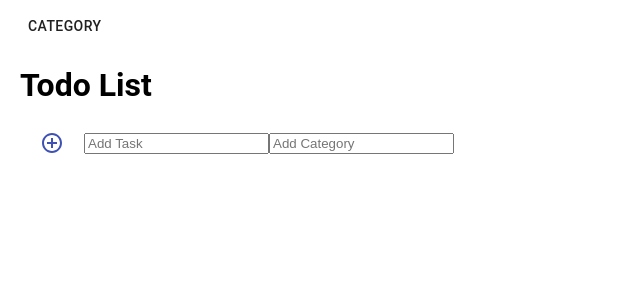
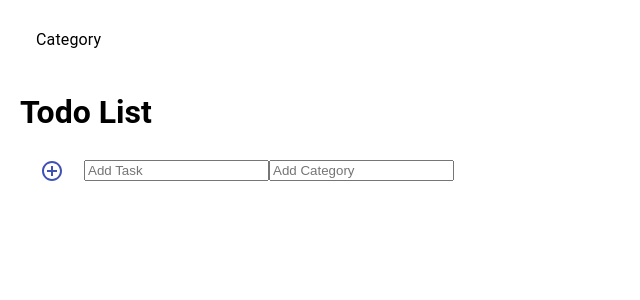
Before and after one commit to JimmyLin39/todo-app, a React (Create React App) app: page / in a window 1280 px wide. Shown: the top 300 px of the page, without its empty margins (0-640 px from the left). Built offline with nearby package versions, Linux system fonts and the light colour scheme.

Commit message:
set selected category

```diff
--- a/src/App.js
+++ b/src/App.js
@@ -15,7 +15,7 @@ class App extends React.Component {
     const todosWithCategory = addCategoryToTodos(todos, categories.categoryList)
     return (
       <div className='App'>
-        <Category categories={categories} />
+        <Category store={store} categories={categories} />
         <Todos store={store} todos={todosWithCategory} />
       </div>
     )
--- a/src/components/Category.js
+++ b/src/components/Category.js
@@ -1,12 +1,15 @@
 import React from 'react'
-import Button from '@material-ui/core/Button'
+import List from '@material-ui/core/List'
+import ListItem from '@material-ui/core/ListItem'
+import ListItemText from '@material-ui/core/ListItemText'
 import Menu from '@material-ui/core/Menu'
 import MenuItem from '@material-ui/core/MenuItem'
 import PropTypes from 'prop-types'
+import { setSelectedCategoryAction } from '../actions'
 
-export default function Category({ categories }) {
+export default function Category({ store, categories }) {
   const categoriesArr = Object.keys(categories.categoryList)
-
+  const { selectedCategory } = categories
   const [anchorEl, setAnchorEl] = React.useState(null)
 
   const handleClick = event => {
@@ -16,15 +19,24 @@ export default function Category({ categories }) {
   const handleClose = () => {
     setAnchorEl(null)
   }
+
+  const handleSelectCateory = category => {
+    store.dispatch(setSelectedCategoryAction(category))
+    setAnchorEl(null)
+  }
   return (
     <div>
-      <Button
-        aria-controls='categories-menu'
-        aria-haspopup='true'
-        onClick={handleClick}
-      >
-        Category
-      </Button>
+      <List component='nav' aria-label='Categories'>
+        <ListItem
+          button
+          aria-haspopup='true'
+          aria-controls='category-menu'
+          aria-label='category'
+          onClick={handleClick}
+        >
+          <ListItemText primary='Category' secondary={selectedCategory} />
+        </ListItem>
+      </List>
       <Menu
         id='categories-menu'
         anchorEl={anchorEl}
@@ -33,7 +45,11 @@ export default function Category({ categories }) {
         onClose={handleClose}
       >
         {categoriesArr.map((category, index) => (
-          <MenuItem onClick={handleClose} key={index}>
+          <MenuItem
+            key={index}
+            onClick={() => handleSelectCateory(category)}
+            selected={category === selectedCategory}
+          >
             {category}
           </MenuItem>
         ))}
@@ -42,6 +58,7 @@ export default function Category({ categories }) {
   )
 }
 
-Category.propType = {
-  categories: PropTypes.array
+Category.propTypes = {
+  store: PropTypes.object.isRequired,
+  categories: PropTypes.object.isRequired
 }
```
